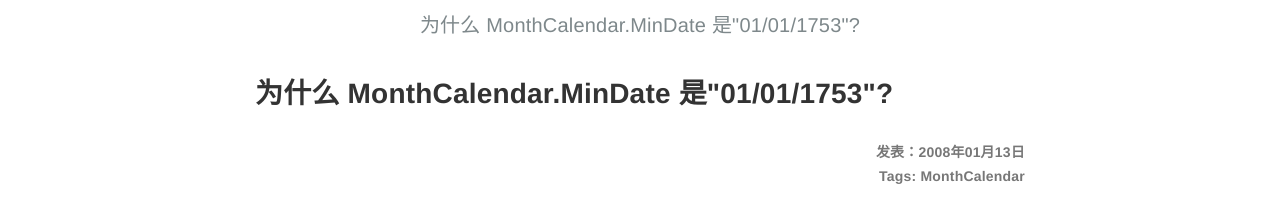
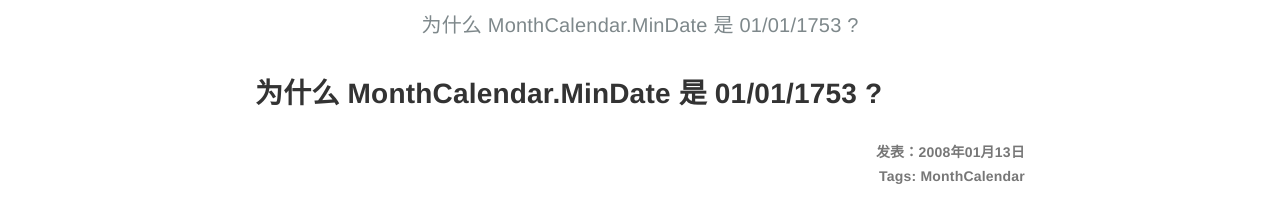
Before and after one commit to winkingzhang/winkingzhang.github.io, a Jekyll site: the page built from _posts/2008-01-13-MonthCalendar-MinDate.md, in a window 1280 px wide. Shown: the top 203 px of the page. Built offline with Jekyll 4.4.1, drawn with Linux system fonts in a browser that asks for light colours; comment, search, counter and statistics services are not loaded; some of the changed text lies outside the part shown.

Commit message:
fix: 双引号导致解析错误

```diff
--- a/_posts/2008-01-13-MonthCalendar-MinDate.md
+++ b/_posts/2008-01-13-MonthCalendar-MinDate.md
@@ -1,5 +1,5 @@
 ---
-title: 为什么 MonthCalendar.MinDate 是"01/01/1753"?
+title: 为什么 MonthCalendar.MinDate 是 01/01/1753 ?
 author: Wenqing Zhang
 date: 2008-01-13
 category: CSharp
```
